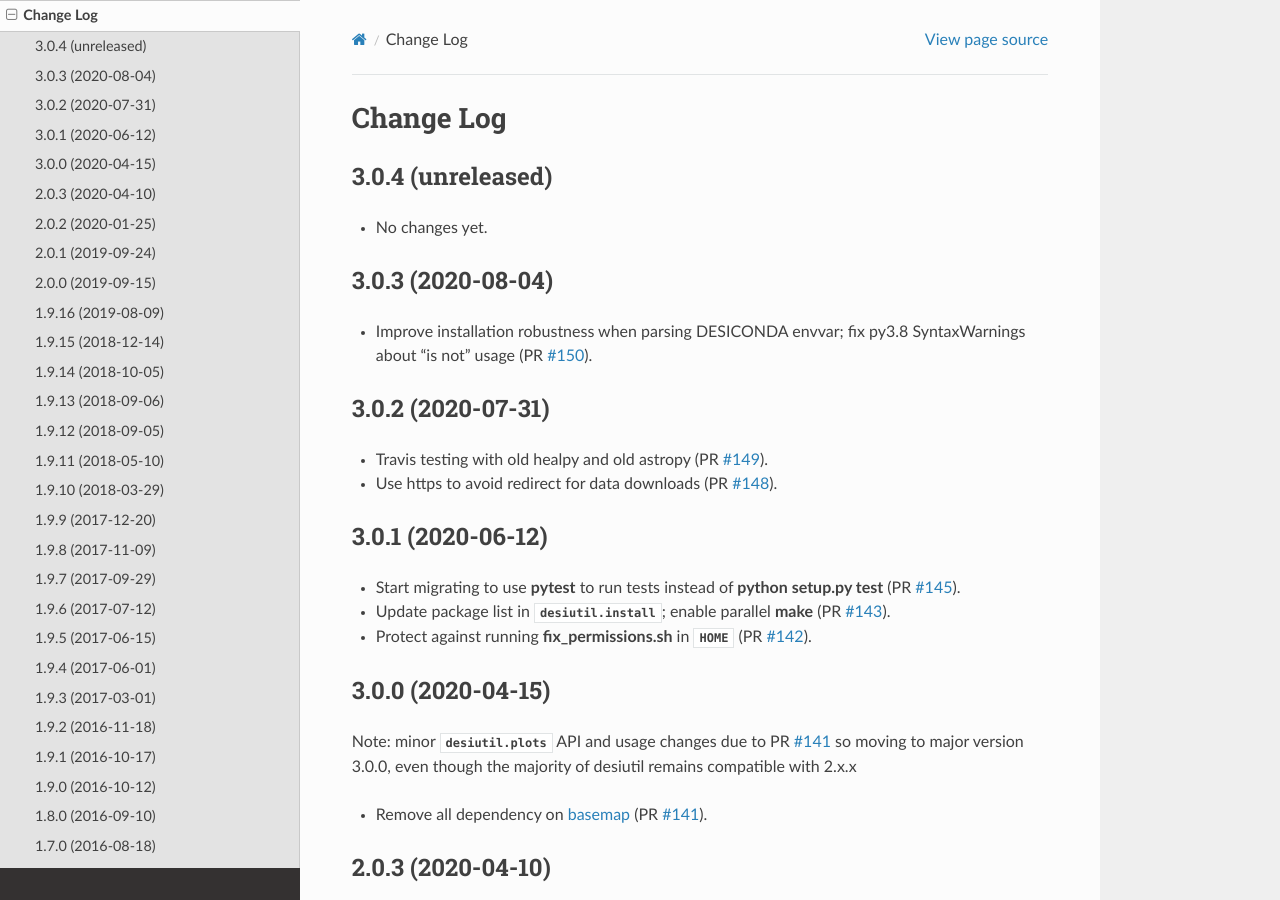
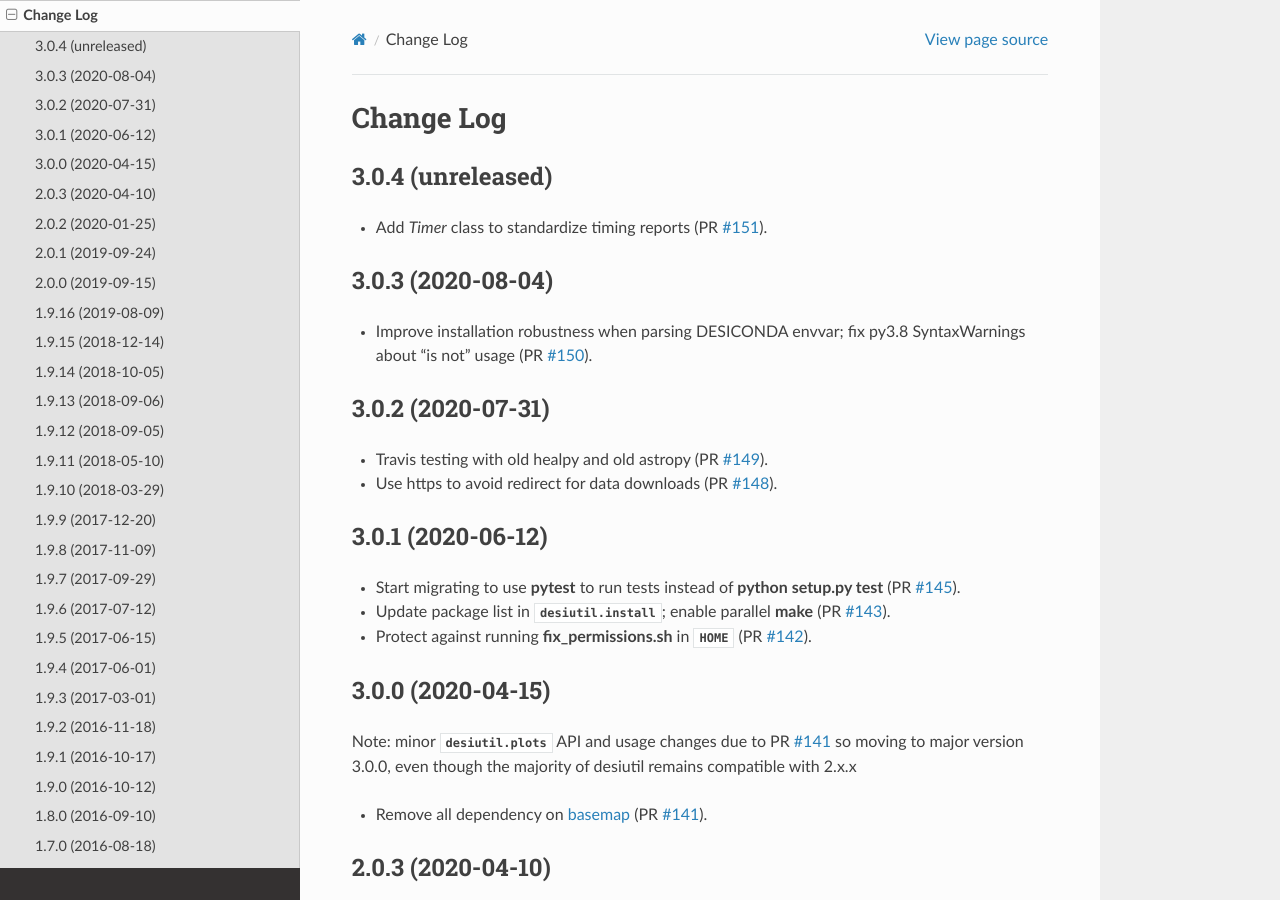
Before and after one commit to desihub/desiutil, a Sphinx documentation site: the page built from doc/changes.rst, in a window 1280 px wide and 900 px high. Built offline with Sphinx 7.4.7 and the Read the Docs theme 2.0.0, drawn with Linux system fonts in a browser that asks for light colours.

Commit message:
update changes.rst for PR #151

```diff
--- a/doc/changes.rst
+++ b/doc/changes.rst
@@ -5,7 +5,9 @@ Change Log
 3.0.4 (unreleased)
 ------------------
 
-* No changes yet.
+* Add `Timer` class to standardize timing reports (PR `#151`_).
+
+.. _`#151`: https://github.com/desihub/desiutil/pull/151
 
 3.0.3 (2020-08-04)
 ------------------
```
